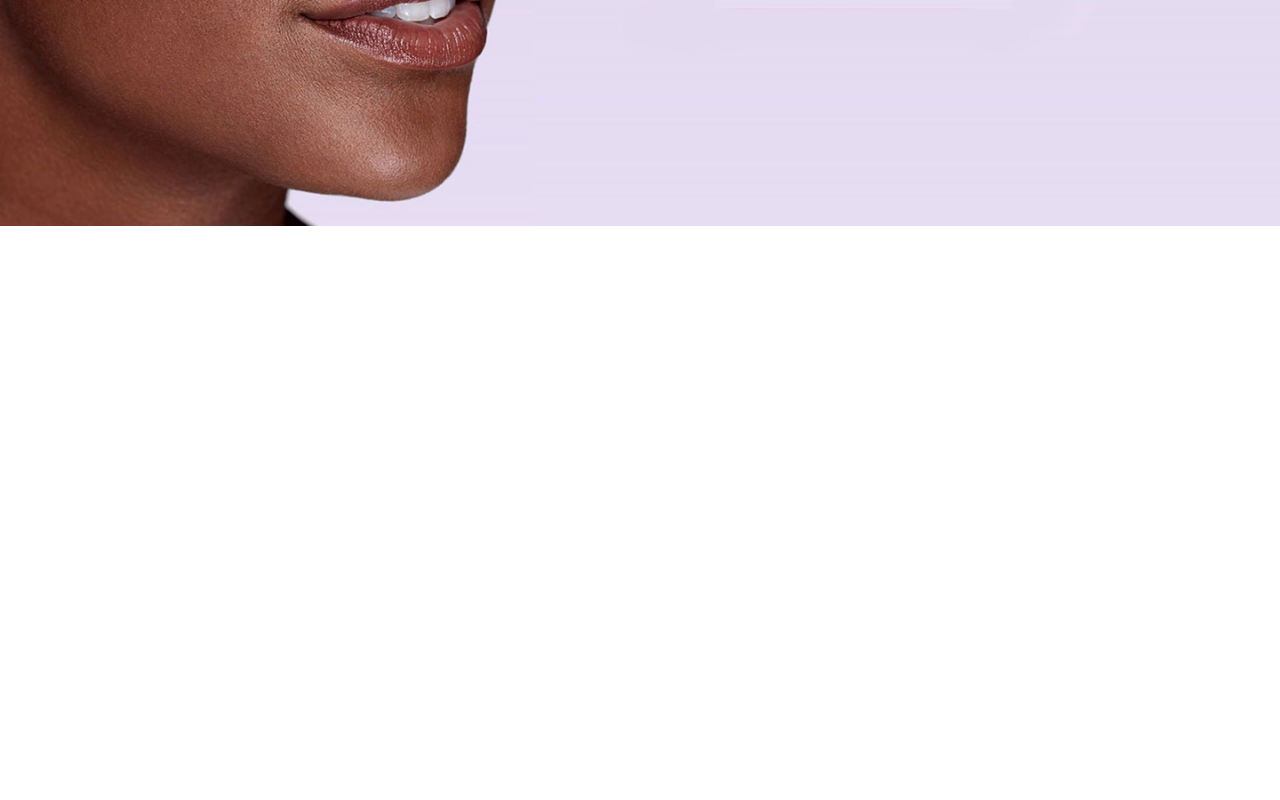
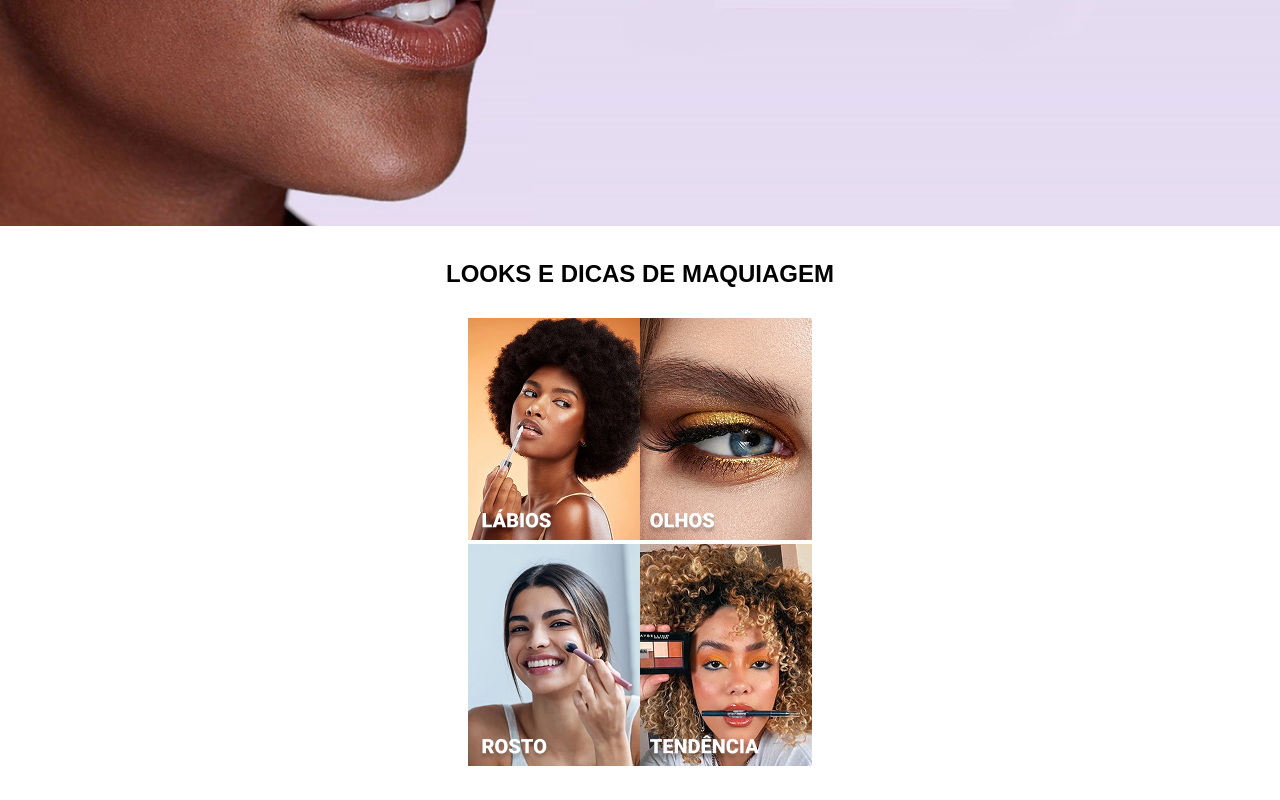
Before and after one commit to Leonel-p-a/passoia-landing-page, a React (Vite) app: page / in a window 1280 px wide. Shown: the part 541-1341 px from the top of the page. Before the commit the page ends 800 px from the top, so only its background shows below. Built offline with nearby package versions, Linux system fonts and the light colour scheme; the HTML template or start-up script is replaced by a standard one.

Commit message:
progress: Tipssection in progress

```diff
--- a/src/App.jsx
+++ b/src/App.jsx
@@ -1,5 +1,6 @@
 import Banner from "./components/Banner";
 import Header from "./components/Header";
+import Tips from "./components/Tips";
 // import Releases from "./components/Releases";
 
 function App() {
@@ -9,6 +10,8 @@ function App() {
 
       <Banner />
 
+      <Tips />
+
       {/* <Releases /> */}
     </>
   )
--- a/src/components/Tips/index.jsx
+++ b/src/components/Tips/index.jsx
@@ -6,15 +6,20 @@ import tendency from '../../assets/images/Card tendencia.png';
 
 function Tips() {
     return (
-        <div className='container card-images'>
-           <img src={lips} alt="" />
+        <section className='container tips-section'>
+            <h2>LOOKS E DICAS DE MAQUIAGEM</h2>
 
-           <img src={eyes} alt="" />
-
-           <img src={face} alt="" />
-
-           <img src={tendency} alt="" />
-        </div>
+           <div className='cards'>
+               <div className='cards__top'>
+                   <img src={lips} alt="" />
+                   <img src={eyes} alt="" />
+               </div>
+               <div className='cards__bottom'>
+                   <img src={face} alt="" />
+                   <img src={tendency} alt="" />
+               </div>
+           </div>
+        </section>
     )
 }
 
--- a/src/components/Tips/tips.scss
+++ b/src/components/Tips/tips.scss
@@ -1,17 +1,22 @@
 @use '../../styles/base' as *;
 
-.card-images {
-    display: grid;
-    grid-template-columns: 1fr 1fr;
-    grid-template-rows: auto auto;
-    justify-items: center;
-    gap: 1rem;
-    border: 1px solid;
+.tips-section {
+    // border: 1px solid;
 
-}
+    display: flex;
+    flex-direction: column;
+    justify-content: center;
+    align-items: center;
 
-@media (min-width: 1024px) {
-    .card-images {
-        grid-template-columns: 1fr 1fr 1fr 1fr;
+    padding: 3rem 2rem;
+
+    h2 {
+        text-align: center;
+        padding-bottom: 3rem;
+    }
+
+    .cards {
+        display: flex;
+        flex-direction: column;
     }
 }
```
